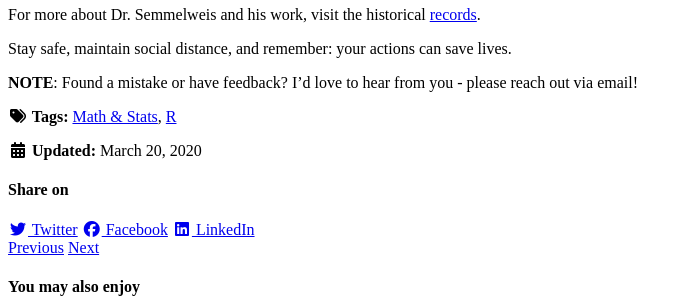
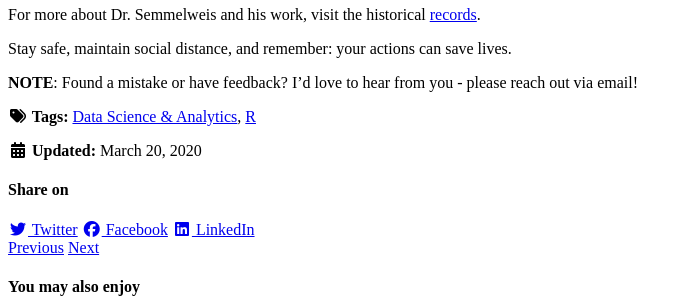
Before and after one commit to mihirp161/mihirp161.github.io, a Jekyll site: the page built from _posts/2020-03-20-handwashing.md, in a window 1280 px wide and 900 px high, scrolled down 4379 px. Shown: the part 152-452 px from the top of the window, without its empty margins (0-692 px from the left). Built offline with Jekyll 4.4.1, drawn with Linux system fonts in a browser that asks for light colours; cached includes are drawn as plain includes; nearby versions of some CDN libraries.

Commit message:
Update 2020-03-20-handwashing.md

```diff
--- a/_posts/2020-03-20-handwashing.md
+++ b/_posts/2020-03-20-handwashing.md
@@ -1,7 +1,7 @@
 ---
 title: "Dr. Semmelweis and the Power of Handwashing"
 date: 2020-03-20
-tags: [Math & Stats, R]
+tags: [Data Science & Analytics, R]
 header:
 excerpt: "Investigative Analysis, Web-scraping, ggplot2"
 mathjax: "true"
```
